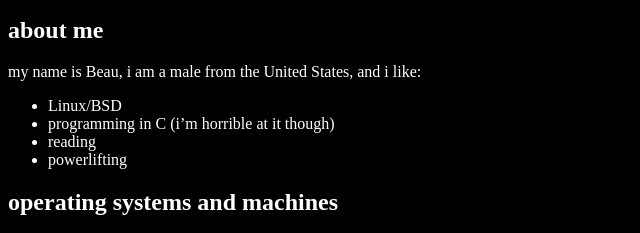
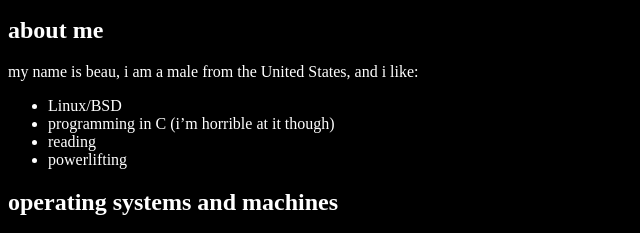
Before and after one commit to ixp123/ixp123.github.io, a plain HTML site: page index.html in a window 1280 px wide. Shown: the part 324-557 px from the top of the page, 0-640 px from the left. Drawn offline with Linux system fonts and the light colour scheme.

Commit message:
Update index.html

```diff
--- a/index.html
+++ b/index.html
@@ -14,7 +14,7 @@
 
 
   <h2 id="about-me">about me</h2>
-  <p>my name is Beau, i am a male from the United States, and i like:</p>
+  <p>my name is beau, i am a male from the United States, and i like:</p>
   <ul>
   <li>Linux/BSD</li>
   <li>programming in C (i’m horrible at it though)</li>
```
